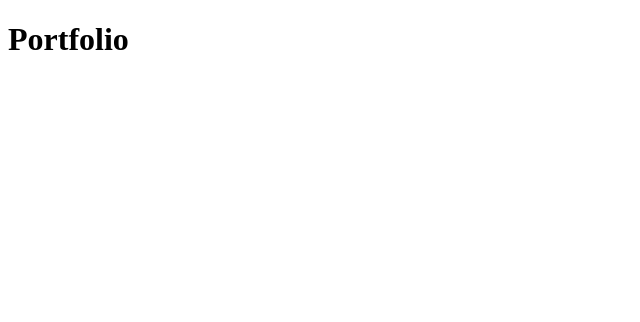
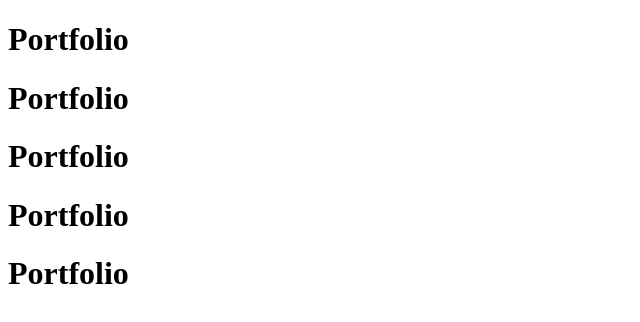
Before and after one commit to Kesavaraj-C/myportfolio, a plain HTML site: page index.html in a window 1280 px wide. Shown: the whole page, without its empty margins (0-640 px from the left). Drawn offline with Linux system fonts and the light colour scheme.

```diff
--- a/index.html
+++ b/index.html
@@ -7,5 +7,13 @@
 </head>
 <body>
     <h1>Portfolio</h1>
+    <h1>Portfolio</h1>
+    <h1>Portfolio</h1>
+    <h1>Portfolio</h1>
+    <h1>Portfolio</h1>
+
+
+
+
 </body>
 </html>
```
